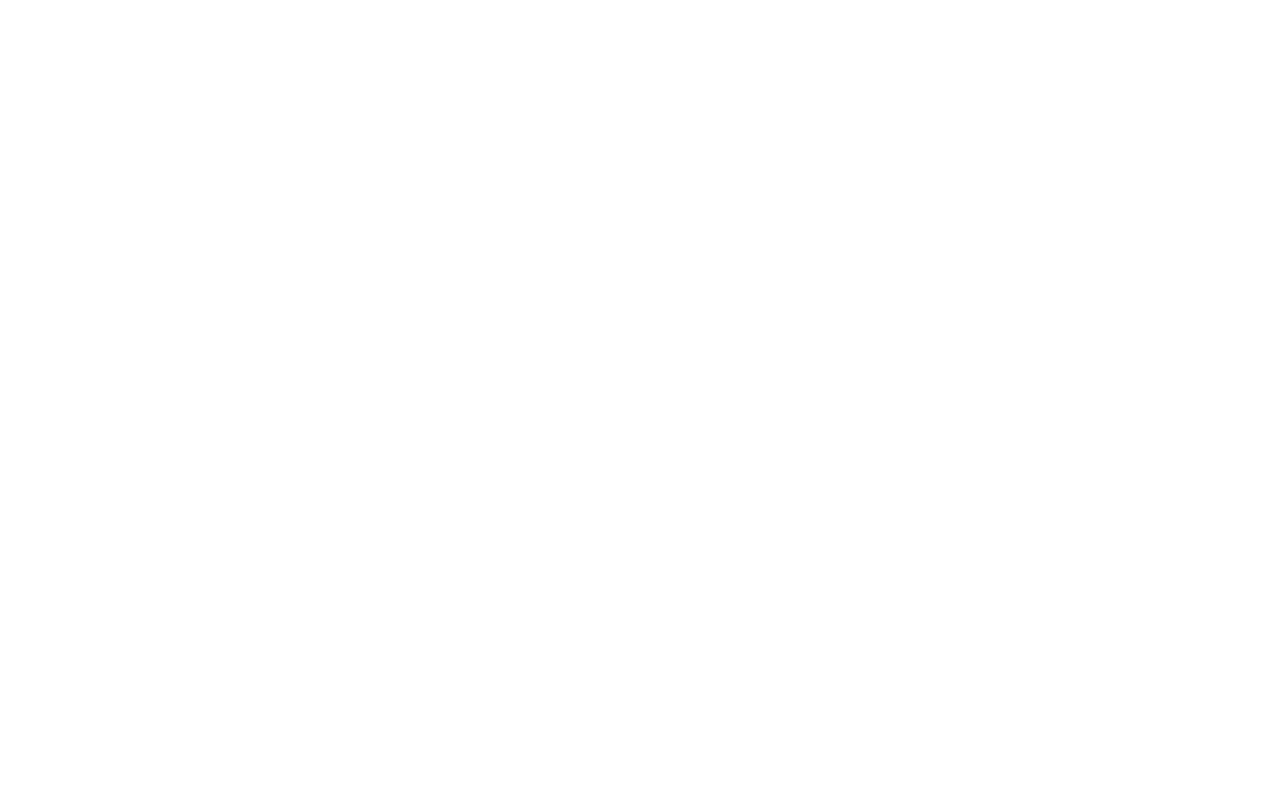
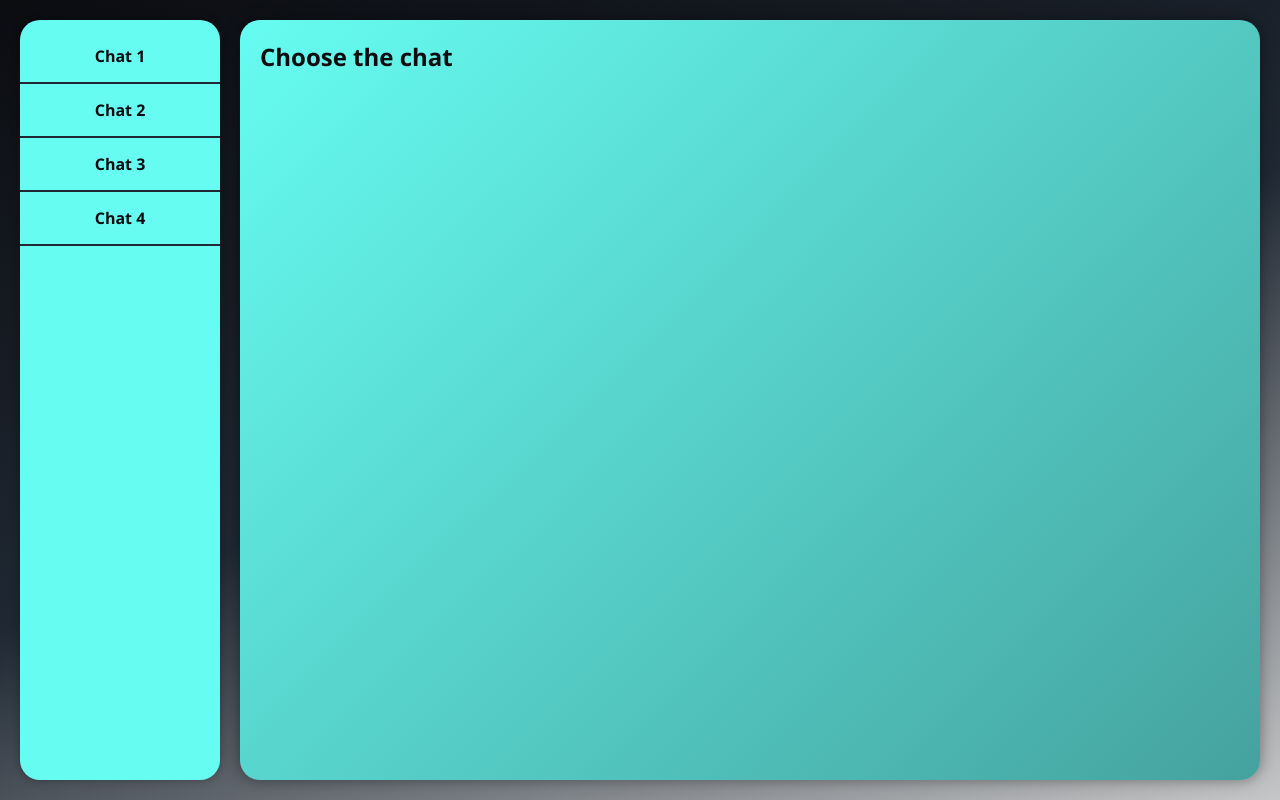
Before and after one commit to DeltaBiba/DevChat, a React (Vite) app in the folder frontend/: page /chat in a window 1280 px wide. Before the commit this address had no page. Built offline with nearby package versions, Linux system fonts and the light colour scheme.

Commit message:
Creating Chat page

```diff
--- a/frontend/src/components/App/App.jsx
+++ b/frontend/src/components/App/App.jsx
@@ -3,6 +3,7 @@
 import { BrowserRouter, Route, Routes } from "react-router-dom";
 import { LoginPage } from "../LoginPage/LoginPage.jsx";
 import { RegisterPage } from "../RegisterPage/RegisterPage.jsx";
+import { Chat } from "../Chat/Chat.jsx"
 
 function App() {
   return (
@@ -12,6 +13,7 @@
           <Route path="/" element={<StartScreen />} />
           <Route path="/login" element={<LoginPage />} />
           <Route path="/register" element={<RegisterPage />} />
+          <Route path="/chat" element={<Chat/>}/>
         </Routes>
       </BrowserRouter>
     </div>
--- /dev/null
+++ b/frontend/src/components/Chat/Chat.jsx
@@ -0,0 +1,33 @@
+import React, { useState } from "react";
+import styles from "./Chat.module.css";
+
+export const Chat = () => {
+  const [selectedChat, setSelectedChat] = useState(null);
+
+  const chats = ["Chat 1", "Chat 2", "Chat 3", "Chat 4"];
+
+  return (
+    <div className={styles.chatContainer}>
+      {/* Left Side - Chat List */}
+      <div className={styles.chatList}>
+        {chats.map((chat, index) => (
+          <div
+            key={index}
+            className={styles.chatItem}
+            onClick={() => setSelectedChat(chat)}
+          >
+            {chat}
+          </div>
+        ))}
+      </div>
+
+      {/* Right Side - Chat Display */}
+      <div className={styles.chatWindow}>
+        <h2>
+          {selectedChat ? selectedChat : "Choose the chat"}
+        </h2>
+
+      </div>
+    </div>
+  );
+};
--- /dev/null
+++ b/frontend/src/components/Chat/Chat.module.css
@@ -0,0 +1,47 @@
+  .chatContainer {
+    display: flex;
+    height: 100vh;
+
+    padding: 20px;
+    box-sizing: border-box;
+    gap: 20px;
+  }
+
+  .chatList {
+    width: 200px;
+    background-color: var(--blue);
+    border-radius: 20px;
+    display: flex;
+    flex-direction: column;
+    padding: 10px 0;
+    box-shadow: 0 0 10px rgba(0, 0, 0, 0.3);
+  }
+
+  .chatItem {
+    padding: 15px;
+    border-bottom: 2px solid var(--dark-gray);
+    text-align: center;
+    font-weight: bold;
+    color: var(--black);
+    cursor: pointer;
+    transition: background-color 0.3s ease;
+  }
+
+  .chatItem:hover {
+    background-color: var(--dark-blue);
+    color: var(--gray);
+  }
+
+  /* Right Panel */
+  .chatWindow {
+    flex: 1;
+    background: linear-gradient(135deg, var(--blue), var(--dark-blue));
+    border-radius: 20px;
+    padding: 20px;
+    color: var(--black);
+    box-shadow: 0 0 15px rgba(0, 0, 0, 0.4);
+  }
+
+  .chatWindow h2 {
+    margin-top: 0;
+  }
--- a/frontend/src/components/LoginPage/LoginPage.jsx
+++ b/frontend/src/components/LoginPage/LoginPage.jsx
@@ -55,11 +55,11 @@
               <p className={styles.error}>{errors.password.message}</p>
             )}
           </div>
-
-          <button type="submit" className={styles.button}>
-            Login
-          </button>
-
+          <Link to="/chat">
+            <button type="submit" className={styles.button}>
+              Login
+            </button>
+          </Link>
           <p className={styles.registerPrompt}>
             Don't have an account?
             <Link to="/register" className={styles.registerLink}>
```
